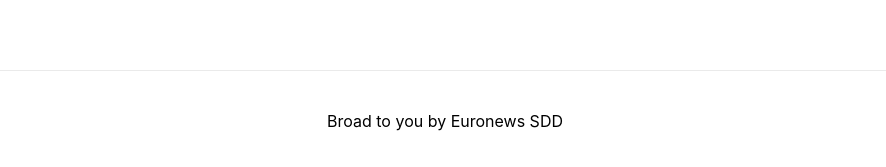
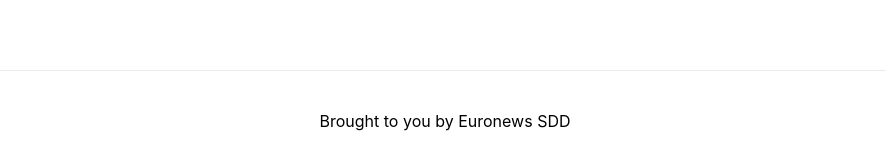
Before and after one commit to PaulSenon/euronews-on-mange-quoi-jeudi, a Next.js app: page / in a window 1280 px wide. Shown: the part 630-797 px from the top of the page, without its empty margins (195-1081 px from the left). Built offline with nearby package versions, Linux system fonts and the light colour scheme.

Commit message:
fix wording

```diff
--- a/pages/index.js
+++ b/pages/index.js
@@ -63,7 +63,7 @@
         </h1>
       </main>
 
-      <footer className={styles.footer}>Broad to you by Euronews SDD</footer>
+      <footer className={styles.footer}>Brought to you by Euronews SDD</footer>
     </div>
   );
 }
```
